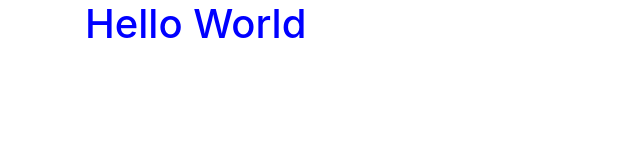
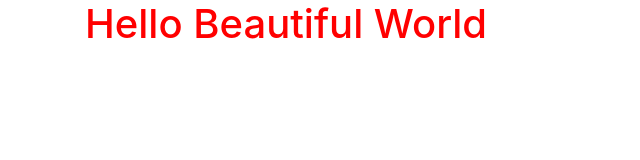
Before and after one commit to Elizabeth-Susan/Matt-app, a plain HTML site: page index.html in a window 1280 px wide. Shown: the whole page, without its empty margins (0-640 px from the left). Drawn offline with nearby package versions, Linux system fonts and the light colour scheme.

```diff
--- a/index.html
+++ b/index.html
@@ -14,7 +14,7 @@
   </head>
   <body>
       <div class="container">
-    <h1>Hello World</h1>
+    <h1>Hello Beautiful World</h1>
     </div>
     <script src="src/script.js"></script>
   </body>
--- a/src/script.js
+++ b/src/script.js
@@ -1 +1 @@
-alert("Hello");
+alert("Hello World");
--- a/src/style.css
+++ b/src/style.css
@@ -1,3 +1,3 @@
 h1 {
-  color: blue;
+  color: red;
 }
```
